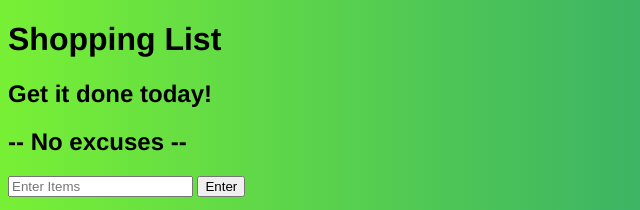
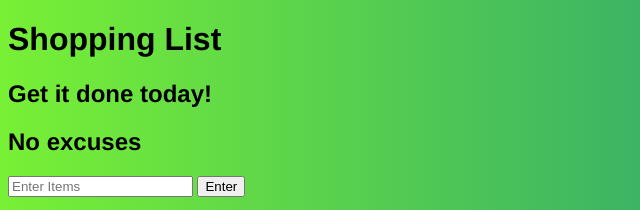
Before and after one commit to Seetha-lab/add-del-shoppinglist, a plain HTML site: page index.html in a window 1280 px wide. Shown: the top 210 px of the page, 0-640 px from the left. Drawn offline with Linux system fonts and the light colour scheme.

Commit message:
Update index.html

```diff
--- a/index.html
+++ b/index.html
@@ -7,7 +7,7 @@
 <body>
  	<h1>Shopping List</h1>
  	<h2>Get it done today!</h2>
- 	<h2> -- No excuses -- </h2>
+ 	<h2>No excuses</h2>
  	<input type="text" id="input" placeholder="Enter Items">
  	<button id="button">Enter</button>
  	<ul name="ul" class="list" id="ullist">
```
